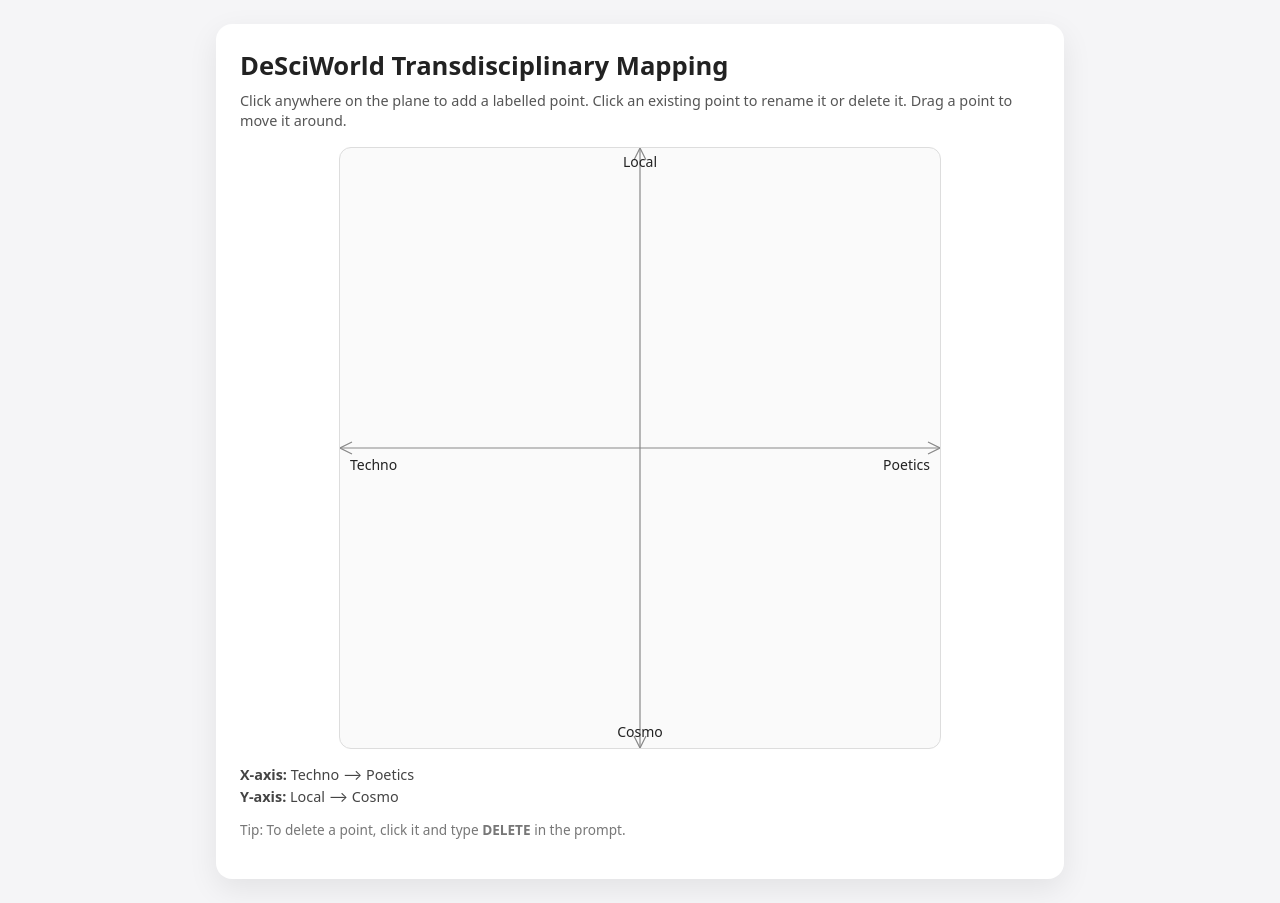
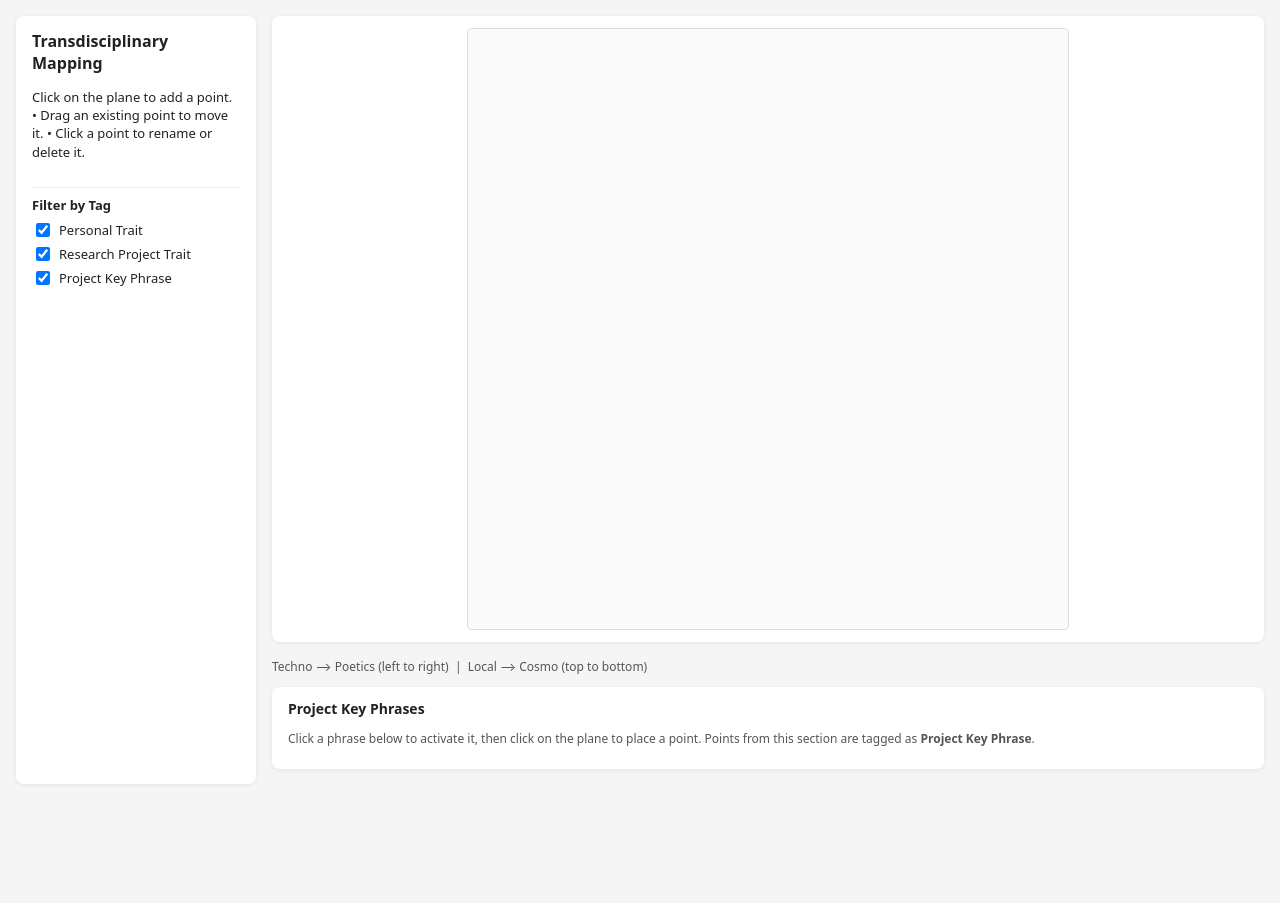
Before and after one commit to marcustxkhoo/DeSciWorld-Fellow-Transdisciplinary-Mapping, a plain HTML site: page index.html in a window 1280 px wide. After the commit the page ends 800 px from the top, so only its background shows below. Drawn offline with Linux system fonts and the light colour scheme.

Commit message:
Update index.html

```diff
--- a/index.html
+++ b/index.html
@@ -2,104 +2,329 @@
 <html lang="en">
 <head>
   <meta charset="UTF-8" />
-  <title>DeSciWorld Transdisciplinary Mapping</title>
+  <title>Transdisciplinary Mapping</title>
   <meta name="viewport" content="width=device-width, initial-scale=1.0" />
   <style>
     body {
+      font-family: system-ui, -apple-system, BlinkMacSystemFont, "Segoe UI", sans-serif;
       margin: 0;
-      font-family: system-ui, -apple-system, BlinkMacSystemFont, "Segoe UI",
-        sans-serif;
-      background: #f5f5f7;
+      padding: 0;
+      background: #f5f5f5;
       color: #222;
-      display: flex;
-      justify-content: center;
-      align-items: flex-start;
-      min-height: 100vh;
-      padding: 24px;
     }
 
-    .container {
-      max-width: 800px;
-      width: 100%;
-      background: #ffffff;
-      border-radius: 16px;
-      box-shadow: 0 10px 30px rgba(0, 0, 0, 0.08);
-      padding: 24px 24px 32px;
+    .page {
+      display: flex;
+      min-height: 100vh;
+      box-sizing: border-box;
+      padding: 16px;
+      gap: 16px;
     }
 
-    h1 {
-      margin-top: 0;
-      margin-bottom: 8px;
-      font-size: 1.6rem;
+    .sidebar {
+      width: 240px;
+      background: #ffffff;
+      border-radius: 8px;
+      padding: 14px 16px;
+      box-shadow: 0 1px 4px rgba(0,0,0,0.08);
+      box-sizing: border-box;
+      display: flex;
+      flex-direction: column;
+      gap: 10px;
     }
 
-    p {
-      margin-top: 4px;
-      margin-bottom: 8px;
+    .sidebar h1 {
+      font-size: 16px;
+      margin: 0 0 4px 0;
+    }
+
+    .sidebar p {
+      font-size: 13px;
+      margin: 0 0 8px 0;
       line-height: 1.4;
     }
 
-    .instructions {
-      font-size: 0.9rem;
-      color: #555;
-      margin-bottom: 16px;
+    .filter-group {
+      margin-top: 8px;
+      border-top: 1px solid #eee;
+      padding-top: 8px;
+    }
+
+    .filter-group h2 {
+      font-size: 13px;
+      margin: 0 0 6px 0;
+    }
+
+    .filter-group label {
+      display: flex;
+      align-items: center;
+      gap: 6px;
+      font-size: 13px;
+      margin-bottom: 4px;
+      cursor: pointer;
+    }
+
+    .filter-group input[type="checkbox"] {
+      width: 14px;
+      height: 14px;
+    }
+
+    .main {
+      flex: 1;
+      display: flex;
+      flex-direction: column;
+      gap: 12px;
+    }
+
+    .canvas-wrapper {
+      background: #ffffff;
+      border-radius: 8px;
+      box-shadow: 0 1px 4px rgba(0,0,0,0.08);
+      padding: 12px;
+      box-sizing: border-box;
+      display: flex;
+      justify-content: center;
+      align-items: center;
     }
 
     canvas {
-      display: block;
-      margin: 16px auto;
-      border-radius: 12px;
+      border: 1px solid #ddd;
+      border-radius: 4px;
       background: #fafafa;
-      border: 1px solid #ddd;
+      max-width: 100%;
+      height: auto;
     }
 
     .legend {
-      font-size: 0.9rem;
-      margin-top: 8px;
-      color: #444;
+      font-size: 12px;
+      color: #555;
+      margin-top: 4px;
     }
 
-    .legend p {
-      margin: 2px 0;
+    .phrases-section {
+      background: #ffffff;
+      border-radius: 8px;
+      box-shadow: 0 1px 4px rgba(0,0,0,0.08);
+      padding: 12px 16px 14px;
+      box-sizing: border-box;
     }
 
-    .hint {
-      margin-top: 12px;
-      font-size: 0.85rem;
-      color: #777;
+    .phrases-section h2 {
+      font-size: 14px;
+      margin: 0 0 8px 0;
     }
 
-    @media (max-width: 700px) {
-      canvas {
+    .phrases-help {
+      font-size: 12px;
+      color: #555;
+      margin-bottom: 8px;
+    }
+
+    .phrases-grid {
+      display: flex;
+      flex-wrap: wrap;
+      gap: 6px;
+    }
+
+    .phrase-btn {
+      border-radius: 999px;
+      border: 1px solid #ccc;
+      padding: 4px 10px;
+      font-size: 12px;
+      background: #f8f8f8;
+      cursor: pointer;
+      transition: background 0.15s, border-color 0.15s, transform 0.1s;
+    }
+
+    .phrase-btn:hover {
+      background: #ececec;
+    }
+
+    .phrase-btn.active {
+      background: #222;
+      color: #fff;
+      border-color: #222;
+      transform: translateY(1px);
+    }
+
+    /* Modal */
+
+    .modal-backdrop {
+      position: fixed;
+      inset: 0;
+      display: none;
+      align-items: center;
+      justify-content: center;
+      background: rgba(0,0,0,0.35);
+      z-index: 1000;
+    }
+
+    .modal {
+      background: #ffffff;
+      border-radius: 8px;
+      padding: 16px 18px 14px;
+      width: 320px;
+      max-width: calc(100% - 32px);
+      box-shadow: 0 4px 16px rgba(0,0,0,0.18);
+      box-sizing: border-box;
+    }
+
+    .modal h3 {
+      margin: 0 0 8px 0;
+      font-size: 15px;
+    }
+
+    .modal label {
+      display: block;
+      font-size: 13px;
+      margin-bottom: 4px;
+    }
+
+    .modal input[type="text"] {
+      width: 100%;
+      box-sizing: border-box;
+      padding: 6px 8px;
+      font-size: 13px;
+      border-radius: 4px;
+      border: 1px solid #ccc;
+      margin-bottom: 8px;
+    }
+
+    .modal .tag-options {
+      font-size: 13px;
+      margin-bottom: 10px;
+    }
+
+    .modal .tag-options label {
+      display: flex;
+      align-items: center;
+      gap: 4px;
+      margin-bottom: 4px;
+      cursor: pointer;
+    }
+
+    .modal .buttons {
+      display: flex;
+      justify-content: flex-end;
+      gap: 6px;
+      margin-top: 4px;
+    }
+
+    .btn {
+      border-radius: 4px;
+      border: 1px solid transparent;
+      padding: 5px 10px;
+      font-size: 13px;
+      cursor: pointer;
+      background: #eee;
+    }
+
+    .btn-primary {
+      background: #222;
+      color: #fff;
+    }
+
+    .btn-danger {
+      background: #e74c3c;
+      color: #fff;
+    }
+
+    .btn:hover {
+      opacity: 0.9;
+    }
+
+    @media (max-width: 800px) {
+      .page {
+        flex-direction: column;
+      }
+      .sidebar {
         width: 100%;
-        height: auto;
       }
     }
   </style>
 </head>
 <body>
-  <div class="container">
-    <h1>DeSciWorld Transdisciplinary Mapping</h1>
-    <p class="instructions">
-      Click anywhere on the plane to add a labelled point.
-      Click an existing point to rename it or delete it.
-      Drag a point to move it around.
-    </p>
+  <div class="page">
+    <aside class="sidebar">
+      <h1>Transdisciplinary Mapping</h1>
+      <p>
+        Click on the plane to add a point.
+        • Drag an existing point to move it.
+        • Click a point to rename or delete it.
+      </p>
 
-    <!-- 🔹 Our plotting surface -->
-    <canvas id="mapCanvas" width="600" height="600"></canvas>
+      <div class="filter-group">
+        <h2>Filter by Tag</h2>
+        <label>
+          <input type="checkbox" id="filterPersonal" checked />
+          Personal Trait
+        </label>
+        <label>
+          <input type="checkbox" id="filterResearch" checked />
+          Research Project Trait
+        </label>
+        <label>
+          <input type="checkbox" id="filterKeyPhrase" checked />
+          Project Key Phrase
+        </label>
+      </div>
+    </aside>
 
-    <div class="legend">
-      <p><strong>X-axis:</strong> Techno ⟶ Poetics</p>
-      <p><strong>Y-axis:</strong> Local ⟶ Cosmo</p>
-    </div>
+    <main class="main">
+      <div class="canvas-wrapper">
+        <canvas id="canvas" width="600" height="600"></canvas>
+      </div>
+      <div class="legend">
+        Techno ⟶ Poetics (left to right) &nbsp;|&nbsp; Local ⟶ Cosmo (top to bottom)
+      </div>
 
-    <p class="hint">
-      Tip: To delete a point, click it and type <strong>DELETE</strong> in the prompt.
-    </p>
+      <section class="phrases-section">
+        <h2>Project Key Phrases</h2>
+        <p class="phrases-help">
+          Click a phrase below to activate it, then click on the plane to place a point.
+          Points from this section are tagged as <strong>Project Key Phrase</strong>.
+        </p>
+        <div class="phrases-grid" id="phrasesContainer">
+          <!-- Buttons inserted by script.js -->
+        </div>
+      </section>
+    </main>
   </div>
 
-  <!-- 🔹 Link to the external JS file -->
+  <!-- Modal for adding/editing points -->
+  <div class="modal-backdrop" id="modalBackdrop">
+    <div class="modal">
+      <h3 id="modalTitle">Point Details</h3>
+
+      <label for="modalLabelInput">Label</label>
+      <input type="text" id="modalLabelInput" />
+
+      <div class="tag-options">
+        <div>Tag</div>
+        <label>
+          <input type="radio" name="modalTag" value="Personal Trait" checked />
+          Personal Trait
+        </label>
+        <label>
+          <input type="radio" name="modalTag" value="Research Project Trait" />
+          Research Project Trait
+        </label>
+        <label id="modalKeyPhraseOption" style="display:none;">
+          <input type="radio" name="modalTag" value="Project Key Phrase" />
+          Project Key Phrase
+        </label>
+      </div>
+
+      <div class="buttons">
+        <button class="btn btn-danger" id="modalDeleteBtn" style="display:none;">
+          Delete Point
+        </button>
+        <button class="btn" id="modalCancelBtn">Cancel</button>
+        <button class="btn btn-primary" id="modalSaveBtn">Save</button>
+      </div>
+    </div>
+  </div>
+
   <script src="script.js"></script>
 </body>
 </html>
```
